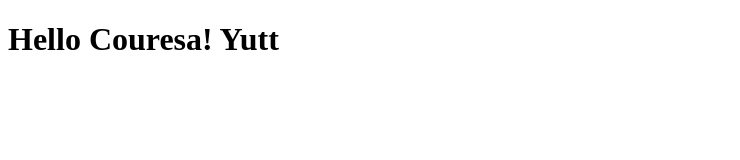
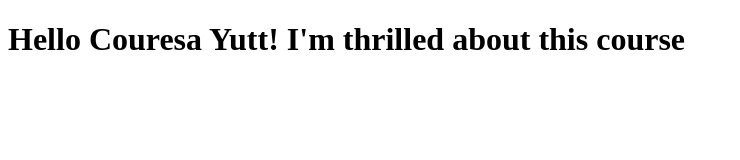
Before and after one commit to tanayuth/coursera-angular, a website: page index.html in a window 1280 px wide. Shown: the whole page, without its empty margins (0-740 px from the left). Drawn offline with Linux system fonts and the light colour scheme.

Commit message:
New web files

```diff
--- a/index.html
+++ b/index.html
@@ -5,6 +5,6 @@
     <title>Hello Coursera</title>
 </head>
 <body>
-    <h1>Hello Couresa! Yutt</h1>
+    <h1>Hello Couresa Yutt! I'm thrilled about this course</h1>
 </body>
 </html>
```
